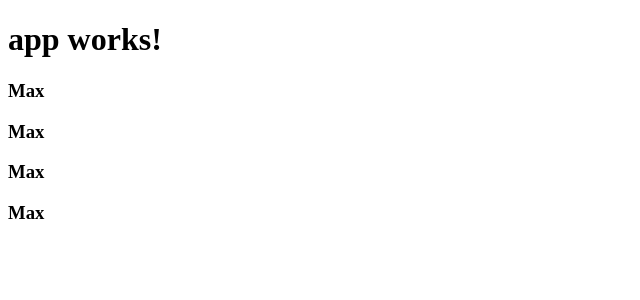
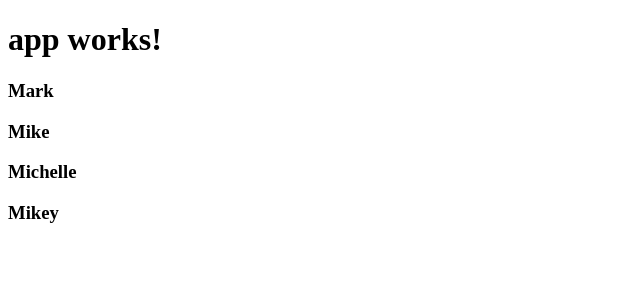
Before and after one commit to leonwatson2/Angular-4-Essentials, an Angular app: page / in a window 1280 px wide. Shown: the top 300 px of the page, without its empty margins (0-640 px from the left). Built offline with nearby package versions, Linux system fonts and the light colour scheme.

Commit message:
Property binding

```diff
--- a/src/app/app.component.html
+++ b/src/app/app.component.html
@@ -1,7 +1,9 @@
 <h1>
   {{title}}
 </h1>
-<dog-details></dog-details>
-<dog-details></dog-details>
-<dog-details></dog-details>
-<dog-details></dog-details>
+<!-- Bind with raw string -->
+<dog-details name="Mark"></dog-details>
+<dog-details name="Mike"></dog-details>
+<!-- Bind with variable -->
+<dog-details [name]="michelle"></dog-details>
+<dog-details [name]="mikey"></dog-details>
--- a/src/app/app.component.ts
+++ b/src/app/app.component.ts
@@ -7,4 +7,6 @@ import { Component } from '@angular/core';
 })
 export class AppComponent {
   title = 'app works!';
+  michelle = "Michelle"
+  mikey = "Mikey"
 }
--- a/src/app/dog-details/dog-details.component.ts
+++ b/src/app/dog-details/dog-details.component.ts
@@ -1,6 +1,6 @@
-import { Component } from '@angular/core'
+import { Component, Input } from '@angular/core'
 
-//Component Decorator needed to tell angular that you're creating a component
+//Import input decorator
 @Component({
     selector:"dog-details",// is the css selector that identifies the component in a template
     template:`
@@ -10,8 +10,8 @@ import { Component } from '@angular/core'
             `//template for the view or the HTML used for the component view
 })
 export class DogDetailsComponent{
-    name:String
+    @Input() name:string //use the Input decorator
     constructor(){
-        this.name = "Max"
+
     }
 }
```
Also changed, not shown: 1 other file (tests, documents, lock files or other folders).
